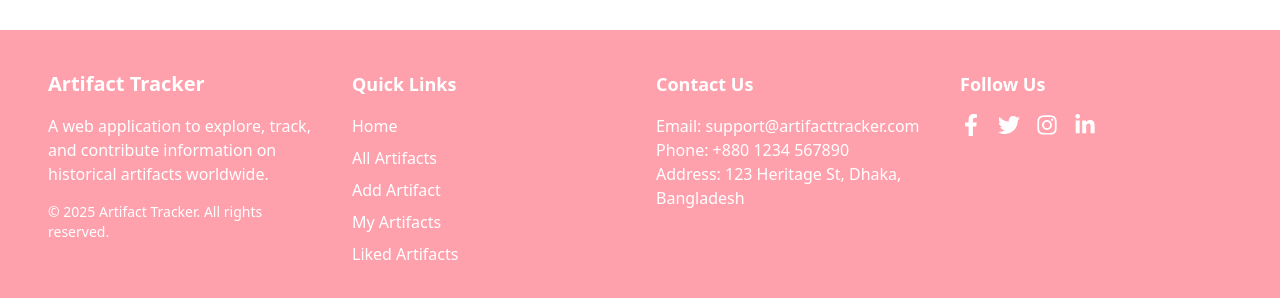
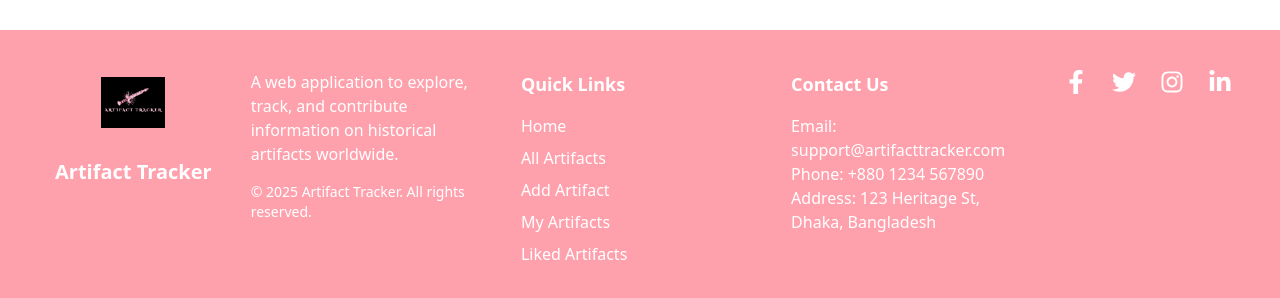
Before and after one commit to MdMahfujHossenPr/historical-artifacts-tracker-client, a React (Vite) app: page / in a window 1280 px wide. Shown: the part 4976-5274 px from the top of the page. Built offline with nearby package versions, Linux system fonts and the light colour scheme; no server answers.

Commit message:
fix: update Footer layout with logo left and social media right aligned

```diff
--- a/src/components/Footer/Footer.jsx
+++ b/src/components/Footer/Footer.jsx
@@ -10,17 +10,28 @@ import {
 const Footer = () => {
   return (
     <footer className="bg-rose-300 text-white py-10 mt-20">
-      <div className="max-w-7xl mx-auto px-6 md:px-12 grid grid-cols-1 md:grid-cols-4 gap-8">
+      <div className="max-w-7xl mx-auto px-6 md:px-12 grid grid-cols-1 md:grid-cols-6 gap-8 items-start">
+        {/* Logo Section - Left */}
+        <div className="col-span-1 flex flex-col items-center">
+          <Link to="/">
+            <img
+              src="/logo.png" // তোমার Navbar এর logo এর পাথ
+              alt="Artifact Tracker Logo"
+              className="w-16 h-16 object-contain"
+            />
+          </Link> <br />
+           <h2 className="text-xl font-bold text-white mb-4">Artifact Tracker</h2>
+        </div>
+
+        {/* Main Content Sections - About, Quick Links, Contact */}
+        <div className="col-span-4 grid grid-cols-3 gap-8">
           {/* About Section */}
           <div>
-          <h2 className="text-xl font-bold text-white mb-4">
-            Artifact Tracker
-          </h2>
-          <p className="text-white">
+            <p>
               A web application to explore, track, and contribute information on
               historical artifacts worldwide.
             </p>
-          <p className="mt-4 text-sm text-white">
+            <p className="mt-4 text-sm">
               &copy; {new Date().getFullYear()} Artifact Tracker. All rights
               reserved.
             </p>
@@ -76,17 +87,14 @@ const Footer = () => {
           {/* Contact Info */}
           <div>
             <h3 className="text-lg font-semibold text-white mb-4">Contact Us</h3>
-          <p className="text-white">Email: support@artifacttracker.com</p>
-          <p className="text-white">Phone: +880 1234 567890</p>
-          <p className="text-white">
-            Address: 123 Heritage St, Dhaka, Bangladesh
-          </p>
+            <p>Email: support@artifacttracker.com</p>
+            <p>Phone: +880 1234 567890</p>
+            <p>Address: 123 Heritage St, Dhaka, Bangladesh</p>
+          </div>
         </div>
 
-        {/* Social Media */}
-        <div>
-          <h3 className="text-lg font-semibold text-white mb-4">Follow Us</h3>
-          <div className="flex space-x-4 text-white">
+        {/* Social Media - Right */}
+        <div className="col-span-1 flex items-start justify-end space-x-6 text-white text-2xl">
           <a
             href="https://facebook.com"
             target="_blank"
@@ -94,7 +102,7 @@ const Footer = () => {
             aria-label="Facebook"
             className="hover:text-rose-600 transition-colors duration-300"
           >
-              <FaFacebookF size={22} />
+            <FaFacebookF />
           </a>
           <a
             href="https://twitter.com"
@@ -103,7 +111,7 @@ const Footer = () => {
             aria-label="Twitter"
             className="hover:text-rose-400 transition-colors duration-300"
           >
-              <FaTwitter size={22} />
+            <FaTwitter />
           </a>
           <a
             href="https://instagram.com"
@@ -112,7 +120,7 @@ const Footer = () => {
             aria-label="Instagram"
             className="hover:text-pink-500 transition-colors duration-300"
           >
-              <FaInstagram size={22} />
+            <FaInstagram />
           </a>
           <a
             href="https://linkedin.com"
@@ -121,9 +129,8 @@ const Footer = () => {
             aria-label="LinkedIn"
             className="hover:text-rose-700 transition-colors duration-300"
           >
-              <FaLinkedinIn size={22} />
+            <FaLinkedinIn />
           </a>
-          </div>
         </div>
       </div>
     </footer>
```
Lines whose indentation alone changed are shown as unchanged.
